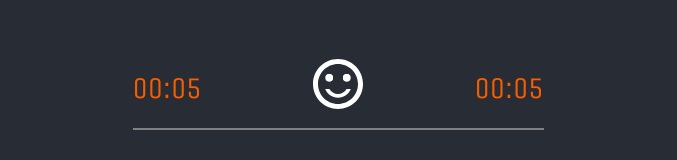
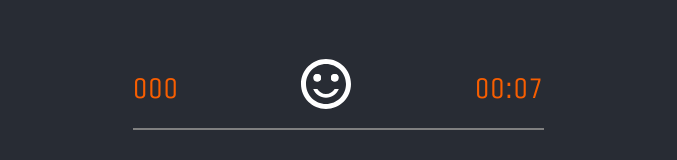
Before and after one commit to scottc11/minesweeper, a React (Create React App) app: page / in a window 1280 px wide. Shown: the part 246-406 px from the top of the page, without its empty margins (302-979 px from the left). Built offline with nearby package versions, Linux system fonts and the light colour scheme.

Commit message:
basic flag counter component

```diff
--- a/src/client/App.tsx
+++ b/src/client/App.tsx
@@ -4,6 +4,7 @@ import { RootState } from './redux/store';
 import NewGameButton from './components/NewGameButton/NewGameButton';
 import Map from './components/Map/Map';
 import GameClock from './components/GameClock/GameClock';
+import GameMineCounter from './components/GameMineCounter/GameMineCounter';
 
 function App() {
   const game = useSelector((state: RootState) => state.game);
@@ -14,7 +15,7 @@ function App() {
       <div className='app--body'>
         <div className='game'>
           <div className='game--header'>
-            <GameClock />
+            <GameMineCounter />
             <NewGameButton status={game.status} />
             <GameClock />
           </div>
--- /dev/null
+++ b/src/client/components/GameMineCounter/GameMineCounter.scss
@@ -0,0 +1,7 @@
+@import "../../styles/variables.scss";
+
+.mine-counter {
+    color: $orange;
+    font-size: 30px;
+    font-family: $unica-one;
+}
--- /dev/null
+++ b/src/client/components/GameMineCounter/GameMineCounter.tsx
@@ -0,0 +1,11 @@
+import { FC } from "react";
+import './GameMineCounter.scss';
+
+const GameMineCounter: FC = (props) => {
+    // get flag count from redux
+    return (
+        <div className="mine-counter">000</div>
+    )
+}
+
+export default GameMineCounter;
```
